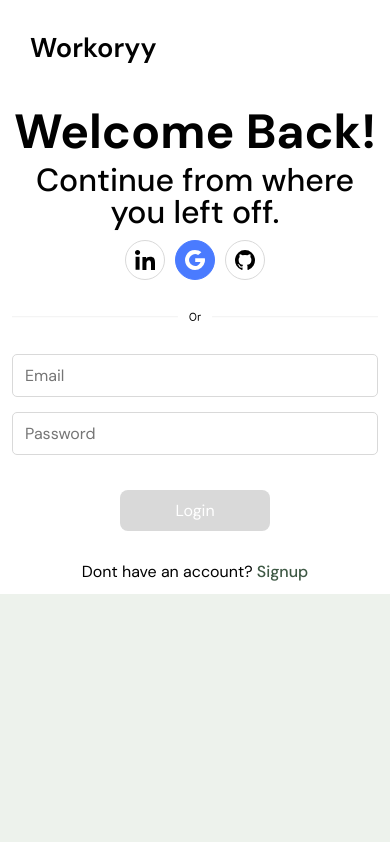
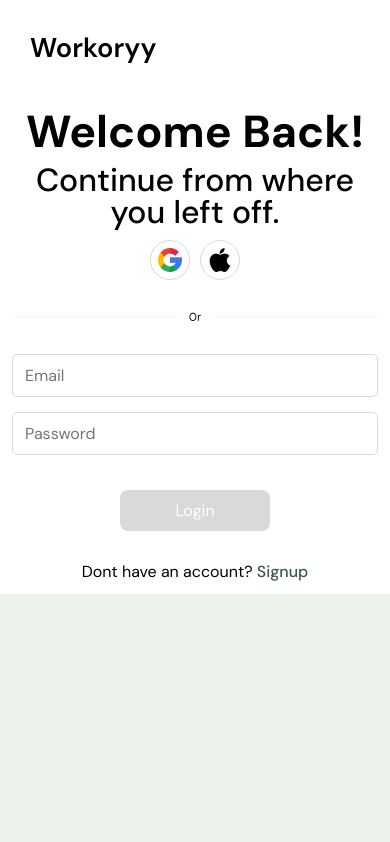
Before and after one commit to Im-Hassan-wd/marketplace, a Next.js app: page /ob/login in a window 390 px wide. Shown: the top 842 px of the page. Built offline with nearby package versions, Linux system fonts and the light colour scheme.

Commit message:
google apple auth UI update

```diff
--- a/app/auth.css
+++ b/app/auth.css
@@ -37,13 +37,7 @@
 .create-with-socials button:hover {
   transform: scale(1.1);
 }
-.create-with-socials button.google {
-  background: #4a7bff;
-  border-color: #4a7bff;
-}
-.create-with-socials button.google img {
-  filter: invert(1);
-}
+
 .seperator {
   width: 100%;
 }
@@ -150,7 +144,7 @@
 }
 @media (max-width: 500px) {
   .signup h1 {
-    font-size: 3rem;
+    font-size: 2.8rem;
   }
   .signup .form-wrapper {
     padding: 0 12px;
--- a/app/ob/login/page.js
+++ b/app/ob/login/page.js
@@ -31,19 +31,19 @@ export default function Login() {
         <h3>Continue from where you left off.</h3>
 
         <div className="create-with-socials">
-          <button className="social linkedin">
+          {/* <button className="social linkedin">
             <Image
               src="/icon/linkedin.svg"
               alt="Linkedin"
               width={24}
               height={24}
             />
-          </button>
+          </button> */}
           <button className="social google">
             <Image src="/icon/google.svg" alt="Google" width={24} height={24} />
           </button>
-          <button className="social github">
-            <Image src="/icon/github.svg" alt="Github" width={24} height={24} />
+          <button className="social apple">
+            <Image src="/icon/apple.svg" alt="Apple" width={24} height={24} />
           </button>
         </div>
 
```
Also changed, not shown: app/ob/signup/page.js (+4 -4 lines), public/icon/apple.svg (added), public/icon/google.svg.
